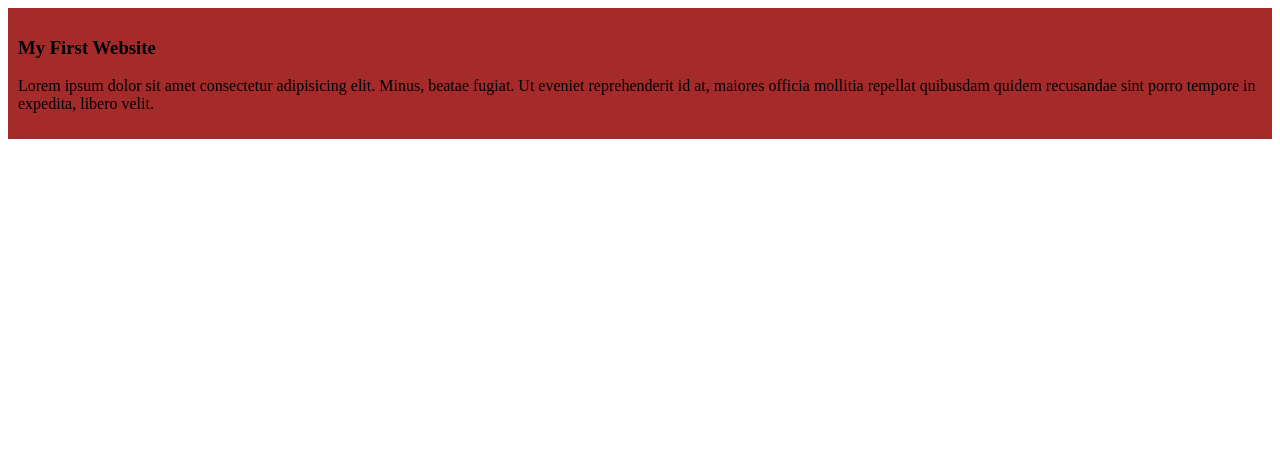
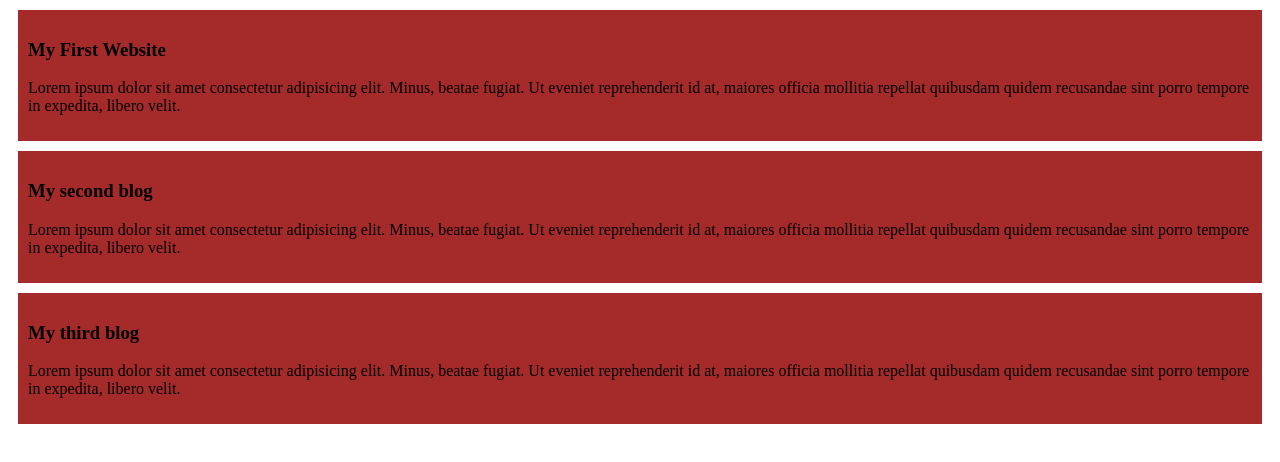
Before and after one commit to danyel399/my-simple-website, a plain HTML site: page index.html in a window 1280 px wide. Drawn offline with Linux system fonts and the light colour scheme.

Commit message:
added second and third blog

```diff
--- a/index.html
+++ b/index.html
@@ -12,5 +12,15 @@
         <p>
             Lorem ipsum dolor sit amet consectetur adipisicing elit. Minus, beatae fugiat. Ut eveniet reprehenderit id at, maiores officia mollitia repellat quibusdam quidem recusandae sint porro tempore in expedita, libero velit.</p>
     </div>
+    <div>
+        <h3>My second blog</h3>
+        <p>
+            Lorem ipsum dolor sit amet consectetur adipisicing elit. Minus, beatae fugiat. Ut eveniet reprehenderit id at, maiores officia mollitia repellat quibusdam quidem recusandae sint porro tempore in expedita, libero velit.</p>
+    </div>
+    <div>
+        <h3>My third blog</h3>
+        <p>
+            Lorem ipsum dolor sit amet consectetur adipisicing elit. Minus, beatae fugiat. Ut eveniet reprehenderit id at, maiores officia mollitia repellat quibusdam quidem recusandae sint porro tempore in expedita, libero velit.</p>
+    </div>
 </body>
 </html>
--- a/style/blog.css
+++ b/style/blog.css
@@ -1,4 +1,5 @@
 div{
     background-color: brown;
     padding: 10px;
+    margin: 10px;
 }
```
